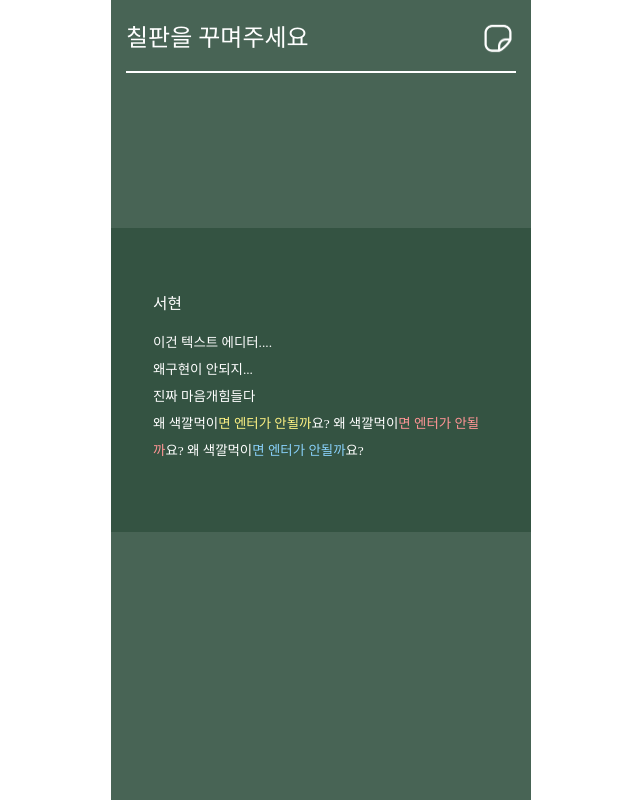
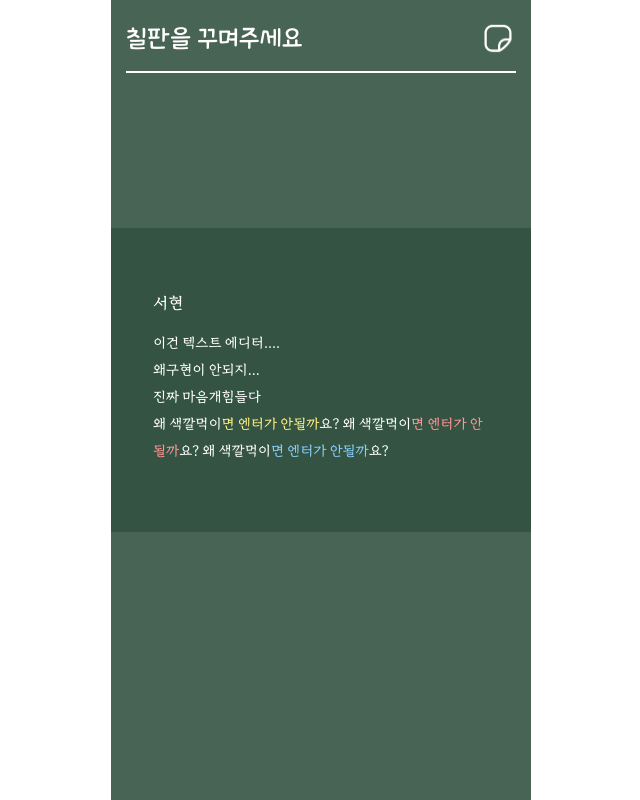
Before and after one commit to balckBoard-4line/balckBoard-front, a React (Vite) app: page /letterCreate/1 in a window 1280 px wide. Shown: the whole page, without its empty margins (319-959 px from the left). Built offline with nearby package versions, Linux system fonts and the light colour scheme.

Commit message:
:sparkles: Font 추가
동국체, 외계인체 추가 완료

```diff
--- a/src/App.jsx
+++ b/src/App.jsx
@@ -5,7 +5,7 @@ import { theme } from "./style/theme.js";
 import { Outlet } from "react-router-dom";
 import useInnerWidth from "./hooks/usInnerWidth/useInnerWidth.jsx";
 
-import "./style/fontColor.css";
+import "./style/font.css";
 
 const Wrapper = styled.div`
   display: flex;
@@ -19,6 +19,8 @@ const Wrapper = styled.div`
 
   min-height: 100vh;
   background-color: ${porps => porps.theme.colors.main1};
+
+  font-family: "Alien";
 `;
 
 const Layout = () => {
--- a/src/components/blackBoard/BlackBoard.jsx
+++ b/src/components/blackBoard/BlackBoard.jsx
@@ -5,6 +5,7 @@ function BlackBoard() {
   const data = {
     id: 1,
     nickname: "서현",
+    font: "Dongguk",
     content: `이건 텍스트 에디터....
     <div>왜구현이 안되지...</div>
 
@@ -20,7 +21,7 @@ function BlackBoard() {
       왜 색깔먹이<span class="pink">면 엔터가 안될까</span>요?
       왜 색깔먹이<span class="pink">면 엔터가 안될까</span>요?
     </div>`,
-    font: 1,
+
     stickers: [
       { num: 1, positionX: 0, positionY: 0, img: 1, width: 12 },
       { num: 2, positionX: 4, positionY: 6, img: 2, width: 4 }
@@ -30,7 +31,7 @@ function BlackBoard() {
     return <div dangerouslySetInnerHTML={{ __html: data.content }}></div>;
   };
   return (
-    <S.BlackBoardWrapper>
+    <S.BlackBoardWrapper $font={data.font}>
       <S.BlackBoardNickName>{data.nickname}</S.BlackBoardNickName>
       <S.BlackBoardContent>{loadContent()}</S.BlackBoardContent>
 
--- a/src/components/blackBoard/BlackBoardEditor.jsx
+++ b/src/components/blackBoard/BlackBoardEditor.jsx
@@ -6,8 +6,6 @@ import useInnerWidth from "../../hooks/usInnerWidth/useInnerWidth";
 import Header from "../layout/header/StickerEditorHeader";
 import BlackBoardStickerModal from "./BlackBoardStickerModal";
 
-// import "./Range.css";/
-// import "./Range.css";
 function BlackBoardEditor() {
   const [showStickerModal, setShowStickerModal] = useState(false);
   const getShowStickerModal = bool => {
@@ -90,7 +88,7 @@ function BlackBoardEditor() {
         </div>
 
 `,
-    font: 1
+    font: "Dongguk"
   };
   const loadContent = () => {
     return <div dangerouslySetInnerHTML={{ __html: data.content }}></div>;
@@ -142,7 +140,7 @@ function BlackBoardEditor() {
         {/* 스티커 배치하기 */}
 
         {/* ----전에 받아온 칠판 데이터 */}
-        <S.BlackBoardWrapper>
+        <S.BlackBoardWrapper $font={data.font}>
           <S.BlackBoardNickName>{data.nickname}</S.BlackBoardNickName>
           <S.BlackBoardContent>{loadContent()}</S.BlackBoardContent>
         </S.BlackBoardWrapper>
--- a/src/components/blackBoard/style.jsx
+++ b/src/components/blackBoard/style.jsx
@@ -38,6 +38,7 @@ export const BlackBoardWrapper = styled.div`
   overflow-x: hidden;
   overflow-y: hidden;
   background-color: ${props => props.theme.colors.main1};
+  font-family: ${props => props.$font};
 `;
 
 export const BlackBoardNickName = styled.div`
--- /dev/null
+++ b/src/style/font.css
@@ -0,0 +1,24 @@
+.pink {
+  color: #ff9595;
+}
+
+.yellow {
+  color: #fcf083;
+}
+
+.blue {
+  color: #88d0f9;
+}
+.white {
+  color: white;
+}
+
+@font-face {
+  font-family: "Alien";
+  src: url("../fonts/Alien.woff") format("WOFF");
+}
+
+@font-face {
+  font-family: "Dongguk";
+  src: url("../fonts/Dongguk.woff") format("WOFF");
+}
--- a/src/style/fontColor.css
+++ /dev/null
@@ -1,14 +0,0 @@
-.pink {
-  color: #ff9595;
-}
-
-.yellow {
-  color: #fcf083;
-}
-
-.blue {
-  color: #88d0f9;
-}
-.white {
-  color: white;
-}
```
Also changed, not shown: src/fonts/Alien.woff (added), src/fonts/Dongguk.woff (added).
